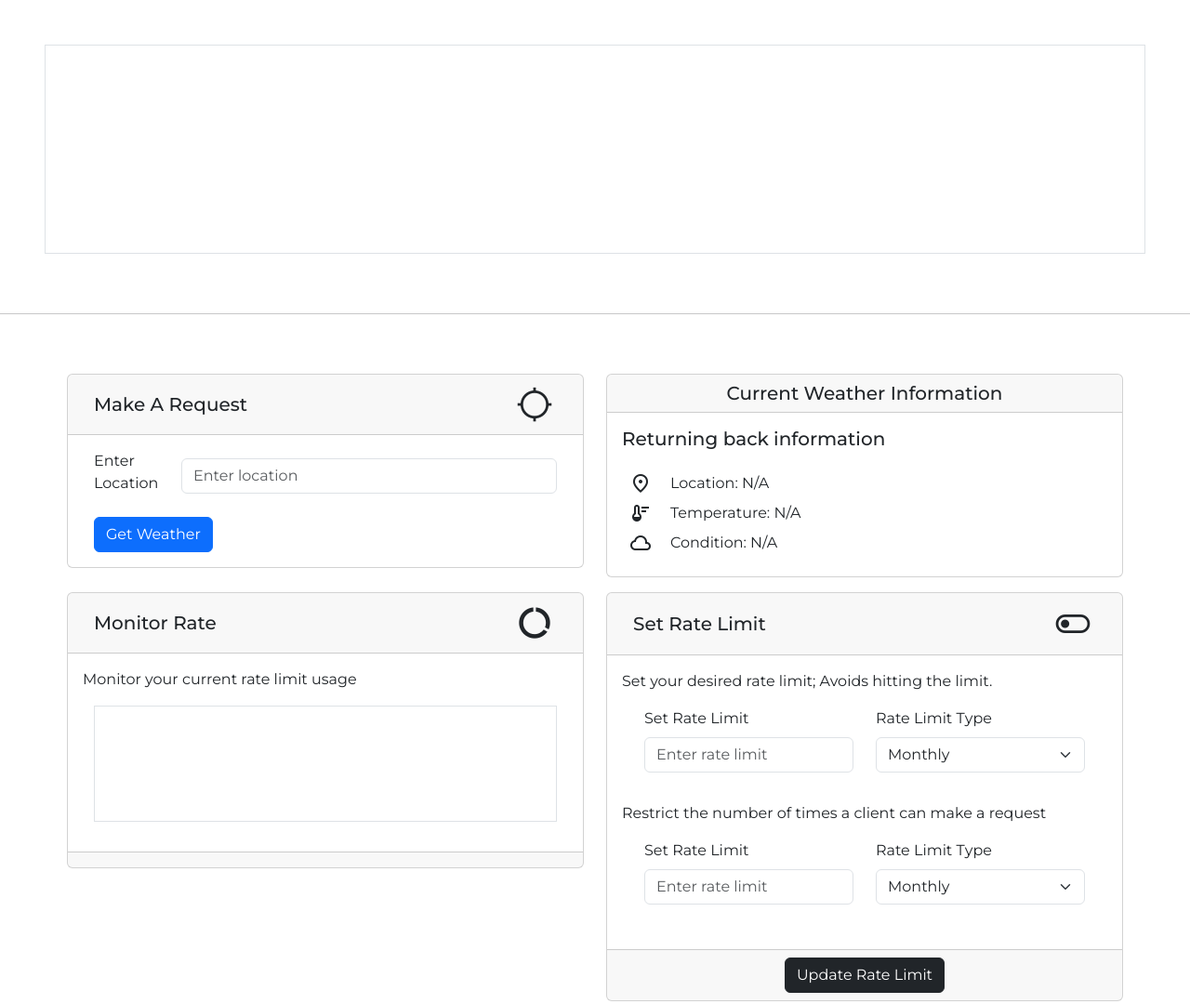
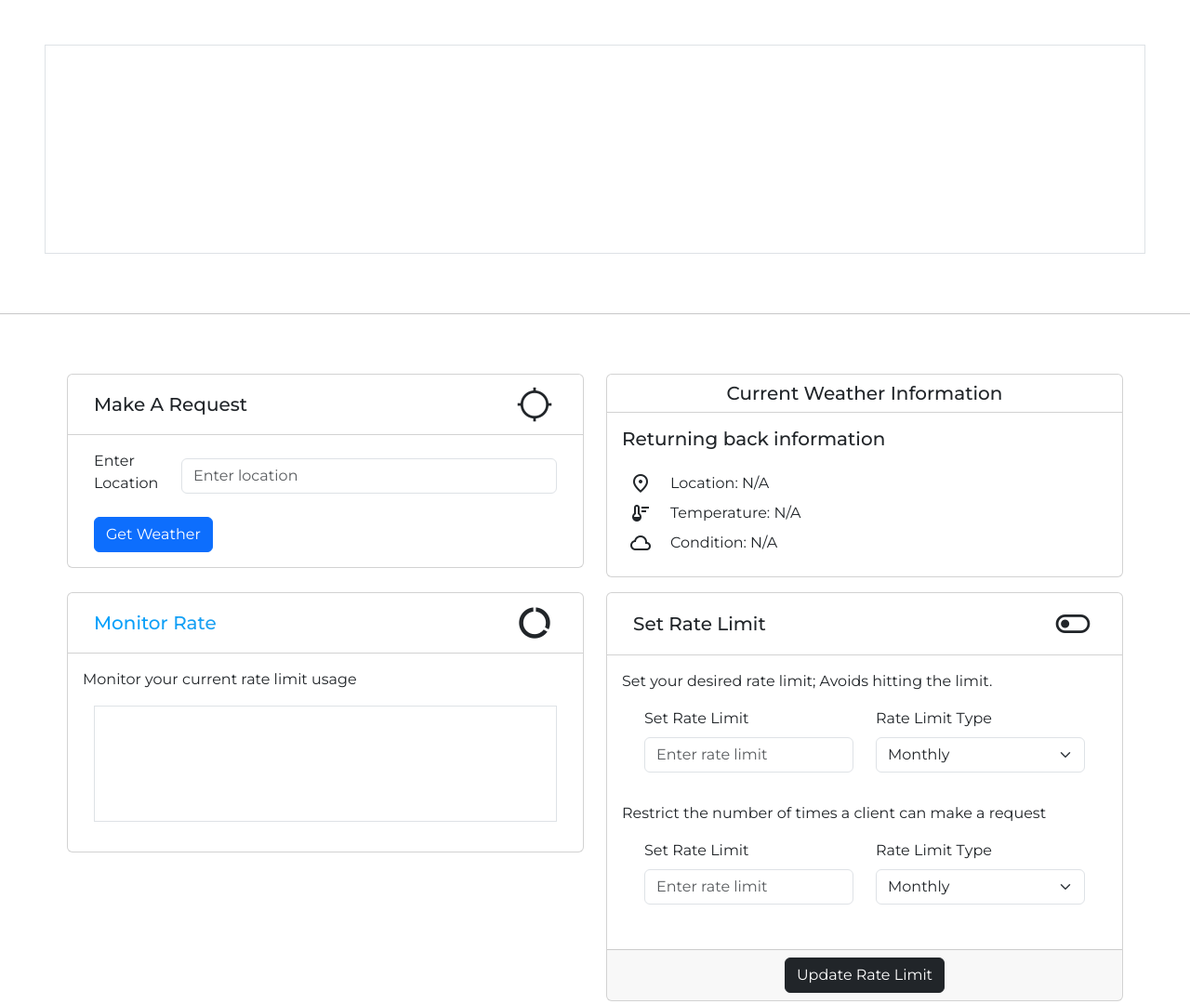
Before and after one commit to darrellhubbardportfolio/weather-app, a website: page views/index.html in a window 1280 px wide. Shown: the top 1080 px of the page at 93% size. Drawn offline with nearby package versions, Linux system fonts and the light colour scheme.

Commit message:
add text-knockout

```diff
--- a/public/css/home-page.css
+++ b/public/css/home-page.css
@@ -23,3 +23,8 @@ main
     height: 200px;
     max-height: 125px;
 }
+
+.card-header
+{
+    background-color: transparent !important
+}
--- a/public/css/styles.css
+++ b/public/css/styles.css
@@ -49,3 +49,17 @@ a
     text-decoration: none;
     color: inherit;
 }
+
+.text-twitter
+{
+    background: #1DA1F2;  /* fallback for old browsers */
+    background: -webkit-linear-gradient(to right, #009ffc, #1DA1F2);  /* Chrome 10-25, Safari 5.1-6 */
+    background: linear-gradient(to right, #009ffc, #1DA1F2); /* W3C, IE 10+/ Edge, Firefox 16+, Chrome 26+, Opera 12+, Safari 7+ */
+}
+
+.text-knockout
+{
+    background-clip: text;
+    -webkit-background-clip: text;
+    -webkit-text-fill-color: transparent;
+}
--- a/views/index.html
+++ b/views/index.html
@@ -108,7 +108,7 @@
                         <div class="card-header col-12">
 
                             <div class="container-fluid justify-content-between">
-                                <h5 class="m-0 p-0">Monitor Rate</h5>
+                                <h5 class="m-0 p-0 text-knockout text-twitter">Monitor Rate</h5>
                                 <!--
                                     data_usage or data_exploration
                                 -->
@@ -122,9 +122,6 @@
                             <div class="container-fluid col-12 mb-3">
                                 <canvas class="col-12 border" id="rateLimitChart"></canvas>
                             </div>
-                        </div>
-                        <div class="card-footer col-12">
-
                         </div>
                     </div>
                 </div>
```
